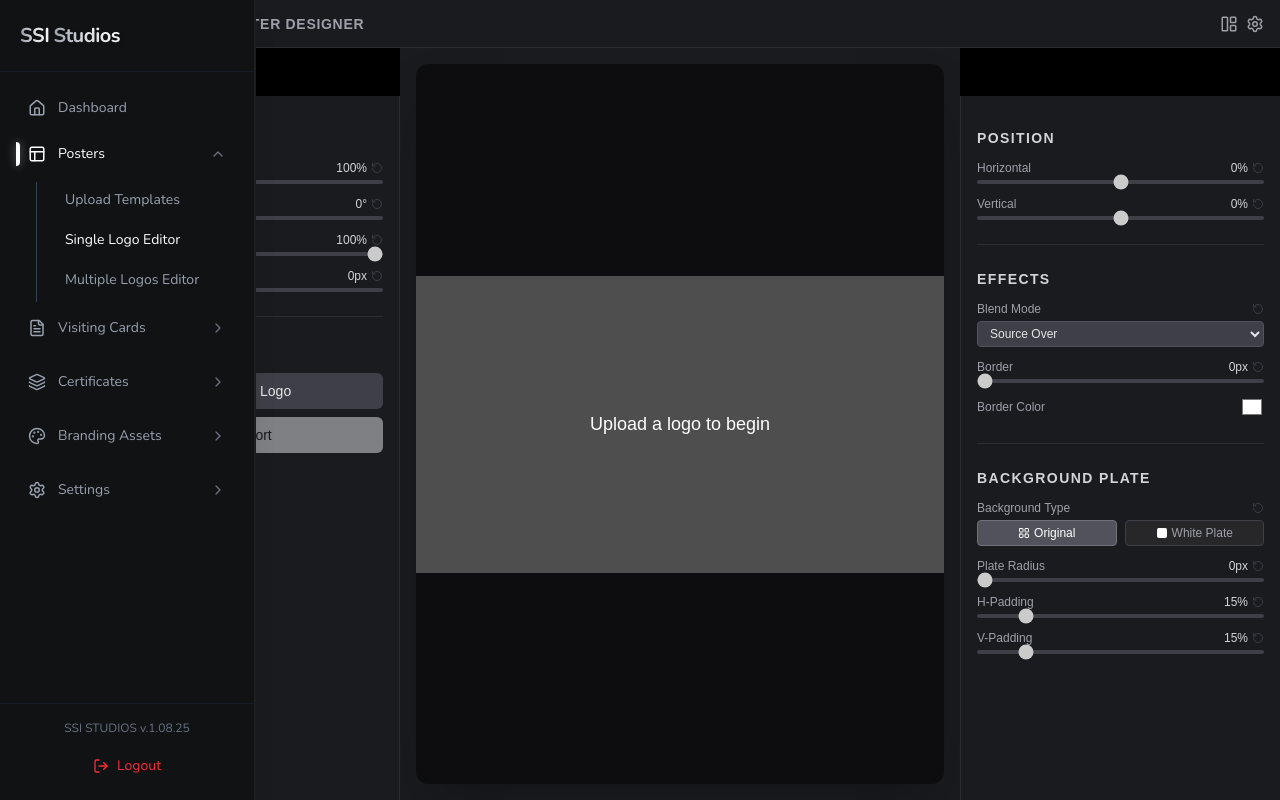
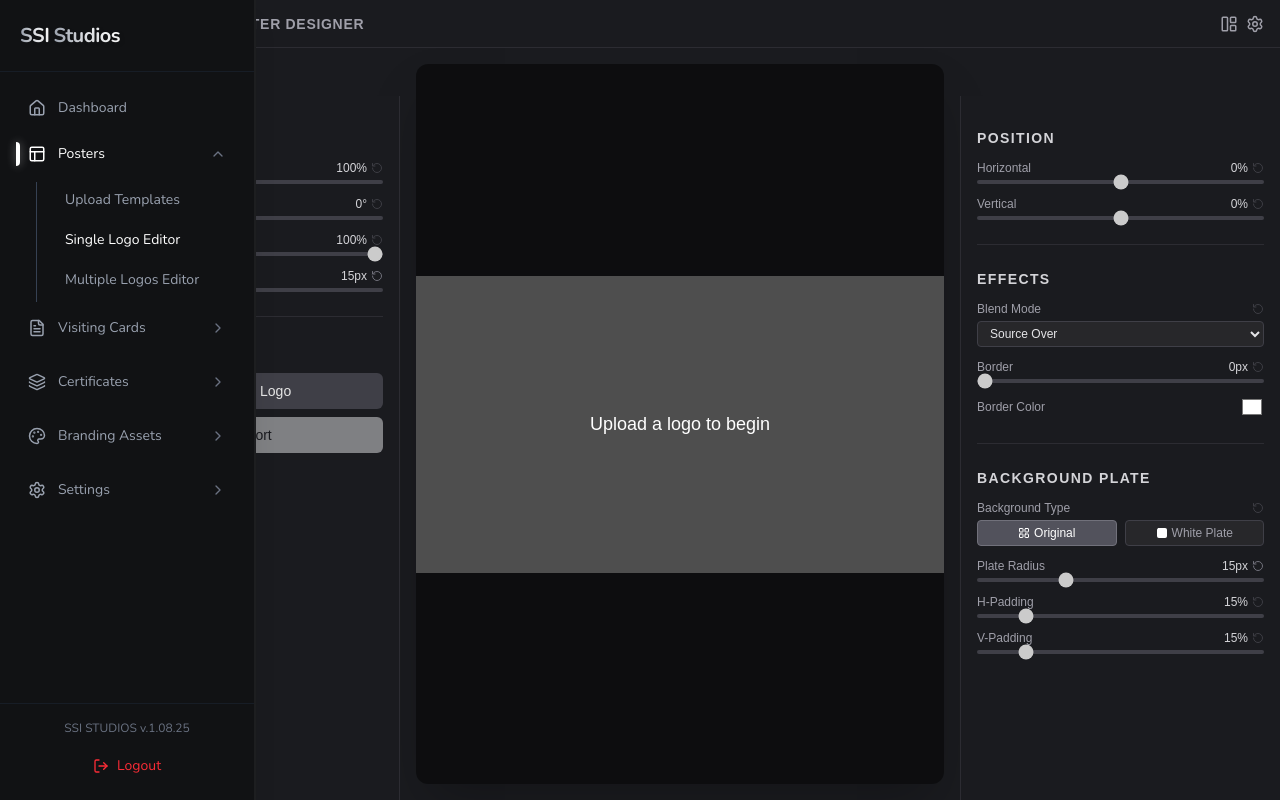
Before and after one commit to steeltroops-ai/ssistudios, a Next.js app: page /poster/editor/single-logo in a window 1280 px wide. Built offline with nearby package versions, Linux system fonts and the light colour scheme; sample sign-in values are in the browser's storage.

Commit message:
Update page.tsx

```diff
--- a/app/poster/editor/single-logo/page.tsx
+++ b/app/poster/editor/single-logo/page.tsx
@@ -8,18 +8,12 @@ import {
   PlusCircle,
   Download,
   RotateCcw,
-  Maximize2,
-  Minimize2,
-  Droplets,
-  Ruler,
-  Paintbrush,
-  Square,
   LayoutGrid,
-  LayoutPanelLeft
+  LayoutPanelLeft,
+  Square
 } from 'lucide-react'
 
 // --- HELPER FUNCTIONS ---
-// Helper functions remain unchanged, but I've added one new function for the curved plate.
 function drawRoundedRect(
   ctx: CanvasRenderingContext2D,
   x: number,
@@ -314,10 +308,10 @@ export default function PosterEditor() {
   const [logoBlendMode, setLogoBlendMode] = useState<BlendMode>('source-over')
   const [logoHorizontalOffset, setLogoHorizontalOffset] = useState(0);
   const [logoVerticalOffset, setLogoVerticalOffset] = useState(0);
-  const [logoRadius, setLogoRadius] = useState(0);
+  const [logoRadius, setLogoRadius] = useState(15); // Default to 15px radius
   const [logoPlateHorizontalPadding, setLogoPlateHorizontalPadding] = useState(15);
   const [logoPlateVerticalPadding, setLogoPlateVerticalPadding] = useState(15);
-  const [logoPlateRadius, setLogoPlateRadius] = useState(0);
+  const [logoPlateRadius, setLogoPlateRadius] = useState(15); // Default to 15px radius
 
   const [exportSettings, setExportSettings] = useState({
     format: 'jpeg' as ExportFormat,
@@ -327,7 +321,6 @@ export default function PosterEditor() {
 
   const [isLeftSidebarOpen, setIsLeftSidebarOpen] = useState(true)
   const [isRightSidebarOpen, setIsRightSidebarOpen] = useState(true)
-
 
   const previewWidth = 1920
   const previewHeight = 1080
@@ -532,7 +525,7 @@ export default function PosterEditor() {
     exportCanvas.width = outW
     exportCanvas.height = outH
     ctx.imageSmoothingEnabled = true
-    ;(ctx as any).imageSmoothingQuality = 'high'
+      ; (ctx as any).imageSmoothingQuality = 'high'
 
     ctx.drawImage(baseImage, 0, 0, outW, outH)
 
@@ -609,7 +602,7 @@ export default function PosterEditor() {
 
   const Section = ({ title, children }: { title: string; children: React.ReactNode }) => (
     <div className="flex flex-col gap-3">
-      <h3 className="text-sm font-semibold text-zinc-300 uppercase tracking-widest">{title}</h3>
+      <h3 className="text-sm font-semibold text-zinc-300 uppercase tracking-widest font-display">{title}</h3>
       {children}
     </div>
   )
@@ -619,7 +612,7 @@ export default function PosterEditor() {
       <div className="flex items-center justify-between text-zinc-400 text-xs font-medium">
         <span>{label}</span>
         <div className="flex items-center gap-1">
-          <span className="text-zinc-300">{value}{unit}</span>
+          <span className="text-zinc-300 font-sans">{value}{unit}</span>
           <ResetButton onReset={onReset} isDefault={isDefault} />
         </div>
       </div>
@@ -628,26 +621,29 @@ export default function PosterEditor() {
   )
 
   return (
-<div className="absolute top-0 bottom-0 right-0 left-20 bg-black text-neutral-200 overflow-hidden flex flex-col">
+    // Note: You need to have the Bebas Neue and Roboto fonts configured in your Tailwind CSS setup or imported via a CSS file.
+    // Example: @import url('https://fonts.googleapis.com/css2?family=Bebas+Neue&family=Roboto:wght@400;500;700&display=swap');
+    // Then add `font-sans: ['Bebas Neue', ...], font-display: ['Roboto', ...]` to your tailwind.config.js
+    <div className="absolute top-0 bottom-0 right-0 left-20 bg-[#1a1b1f] text-neutral-200 overflow-hidden flex flex-col font-sans">
 
       {/* Header */}
       <header className="absolute top-0 left-0 right-0 h-12 flex items-center justify-between px-4 bg-[#1a1b1f] border-b border-zinc-700/50 z-20">
         <div className="flex items-center gap-4">
-          <h1 className="text-sm font-bold tracking-wider uppercase text-zinc-400">
+          <h1 className="text-sm font-bold tracking-wider uppercase text-zinc-400 font-display">
             Professional Poster Designer
           </h1>
         </div>
         <div className="flex items-center gap-2">
           <button
             onClick={() => setIsLeftSidebarOpen(!isLeftSidebarOpen)}
-            className="text-zinc-400 hover:text-zinc-200 transition-colors cursor-pointer"
+            className="text-zinc-400 hover:text-zinc-200 transition-colors duration-200 cursor-pointer"
             aria-label="Toggle left sidebar"
           >
             <LayoutPanelLeft size={18} />
           </button>
           <button
             onClick={() => setIsRightSidebarOpen(!isRightSidebarOpen)}
-            className="text-zinc-400 hover:text-zinc-200 transition-colors cursor-pointer"
+            className="text-zinc-400 hover:text-zinc-200 transition-colors duration-200 cursor-pointer"
             aria-label="Toggle right sidebar"
           >
             <Settings size={18} />
@@ -668,7 +664,7 @@ export default function PosterEditor() {
               className="absolute lg:relative left-0 top-12 bottom-0 w-80 bg-[#1a1b1f] border-r border-zinc-700/50 flex flex-col p-4 z-10 overflow-y-auto custom-scrollbar"
             >
               <button
-                className="absolute top-2 right-2 p-1 text-zinc-500 hover:text-zinc-300 lg:hidden cursor-pointer"
+                className="absolute top-2 right-2 p-1 text-zinc-500 hover:text-zinc-300 lg:hidden transition-colors cursor-pointer"
                 onClick={() => setIsLeftSidebarOpen(false)}
                 aria-label="Close sidebar"
               >
@@ -683,7 +679,7 @@ export default function PosterEditor() {
                     onReset={() => setLogoZoom(100)}
                     isDefault={logoZoom === 100}
                   >
-                    <input type="range" min="10" max="200" value={logoZoom} onChange={(e) => setLogoZoom(Number(e.target.value))} className="w-full h-1 bg-zinc-700 rounded-lg appearance-none cursor-pointer range-slider" disabled={!logoImage} />
+                    <input type="range" min="10" max="200" value={logoZoom} onChange={(e) => setLogoZoom(Number(e.target.value))} className="w-full h-1 bg-zinc-700 rounded-lg appearance-none cursor-pointer transition-colors duration-200 range-slider" disabled={!logoImage} />
                   </InputGroup>
                   <InputGroup
                     label="Rotation"
@@ -692,7 +688,7 @@ export default function PosterEditor() {
                     onReset={() => setLogoRotation(0)}
                     isDefault={logoRotation === 0}
                   >
-                    <input type="range" min="-180" max="180" value={logoRotation} onChange={(e) => setLogoRotation(Number(e.target.value))} className="w-full h-1 bg-zinc-700 rounded-lg appearance-none cursor-pointer range-slider" disabled={!logoImage} />
+                    <input type="range" min="-180" max="180" value={logoRotation} onChange={(e) => setLogoRotation(Number(e.target.value))} className="w-full h-1 bg-zinc-700 rounded-lg appearance-none cursor-pointer transition-colors duration-200 range-slider" disabled={!logoImage} />
                   </InputGroup>
                   <InputGroup
                     label="Opacity"
@@ -701,7 +697,7 @@ export default function PosterEditor() {
                     onReset={() => setLogoOpacity(100)}
                     isDefault={logoOpacity === 100}
                   >
-                    <input type="range" min="0" max="100" value={logoOpacity} onChange={(e) => setLogoOpacity(Number(e.target.value))} className="w-full h-1 bg-zinc-700 rounded-lg appearance-none cursor-pointer range-slider" disabled={!logoImage} />
+                    <input type="range" min="0" max="100" value={logoOpacity} onChange={(e) => setLogoOpacity(Number(e.target.value))} className="w-full h-1 bg-zinc-700 rounded-lg appearance-none cursor-pointer transition-colors duration-200 range-slider" disabled={!logoImage} />
                   </InputGroup>
                   <InputGroup
                     label="Corner Radius"
@@ -710,7 +706,7 @@ export default function PosterEditor() {
                     onReset={() => setLogoRadius(0)}
                     isDefault={logoRadius === 0}
                   >
-                    <input type="range" min="0" max="50" value={logoRadius} onChange={(e) => setLogoRadius(Number(e.target.value))} className="w-full h-1 bg-zinc-700 rounded-lg appearance-none cursor-pointer range-slider" disabled={!logoImage} />
+                    <input type="range" min="0" max="50" value={logoRadius} onChange={(e) => setLogoRadius(Number(e.target.value))} className="w-full h-1 bg-zinc-700 rounded-lg appearance-none cursor-pointer transition-colors duration-200 range-slider" disabled={!logoImage} />
                   </InputGroup>
                 </Section>
                 <div className="w-full h-px bg-zinc-700/50" />
@@ -719,14 +715,14 @@ export default function PosterEditor() {
                     <button
                       onClick={() => { fileInputRef.current?.click() }}
                       disabled={uploading}
-                      className="flex items-center justify-center gap-2 px-3 py-2 text-sm font-medium rounded-md bg-zinc-700 hover:bg-zinc-600 transition-colors disabled:opacity-50 disabled:cursor-not-allowed cursor-pointer"
+                      className="flex items-center justify-center gap-2 px-3 py-2 text-sm font-medium rounded-md bg-zinc-700 hover:bg-zinc-600 transition-colors duration-200 disabled:opacity-50 disabled:cursor-not-allowed cursor-pointer"
                     >
                       <PlusCircle size={16} /> Upload Logo
                     </button>
                     <button
                       onClick={handleGenerateClick}
                       disabled={!logoImage || generating}
-                      className="flex items-center justify-center gap-2 px-3 py-2 text-sm font-medium rounded-md bg-zinc-200 text-zinc-900 hover:bg-zinc-300 transition-colors disabled:opacity-50 disabled:cursor-not-allowed cursor-pointer"
+                      className="flex items-center justify-center gap-2 px-3 py-2 text-sm font-medium rounded-md bg-zinc-200 text-[#1a1b1f] hover:bg-zinc-300 transition-colors duration-200 disabled:opacity-50 disabled:cursor-not-allowed cursor-pointer"
                     >
                       <Download size={16} /> Export
                     </button>
@@ -741,7 +737,7 @@ export default function PosterEditor() {
         {/* Central Preview Area */}
         <div className="flex-1 flex items-center justify-center p-4 bg-[#1a1b1f] relative">
           {!baseImage && (
-            <div className="absolute inset-0 flex items-center justify-center text-zinc-500 text-lg font-light">
+            <div className="absolute inset-0 flex items-center justify-center text-zinc-500 text-lg font-light font-sans">
               Loading base image...
             </div>
           )}
@@ -751,7 +747,7 @@ export default function PosterEditor() {
               className="w-full h-full object-contain"
             />
             {(!logoImage) && (
-              <div className="absolute inset-0 flex items-center justify-center bg-black/50 text-white text-lg font-light">
+              <div className="absolute inset-0 flex items-center justify-center bg-black/50 text-white text-lg font-light font-sans">
                 Upload a logo to begin
               </div>
             )}
@@ -770,7 +766,7 @@ export default function PosterEditor() {
               className="absolute lg:relative right-0 top-12 bottom-0 w-80 bg-[#1a1b1f] border-l border-zinc-700/50 flex flex-col p-4 z-10 overflow-y-auto custom-scrollbar"
             >
               <button
-                className="absolute top-2 left-2 p-1 text-zinc-500 hover:text-zinc-300 lg:hidden cursor-pointer"
+                className="absolute top-2 left-2 p-1 text-zinc-500 hover:text-zinc-300 lg:hidden transition-colors cursor-pointer"
                 onClick={() => setIsRightSidebarOpen(false)}
                 aria-label="Close sidebar"
               >
@@ -786,7 +782,7 @@ export default function PosterEditor() {
                     onReset={() => setLogoHorizontalOffset(0)}
                     isDefault={logoHorizontalOffset === 0}
                   >
-                    <input type="range" min="-50" max="50" value={logoHorizontalOffset} onChange={(e) => setLogoHorizontalOffset(Number(e.target.value))} className="w-full h-1 bg-zinc-700 rounded-lg appearance-none cursor-pointer range-slider" disabled={!logoImage} />
+                    <input type="range" min="-50" max="50" value={logoHorizontalOffset} onChange={(e) => setLogoHorizontalOffset(Number(e.target.value))} className="w-full h-1 bg-zinc-700 rounded-lg appearance-none cursor-pointer transition-colors duration-200 range-slider" disabled={!logoImage} />
                   </InputGroup>
                   <InputGroup
                     label="Vertical"
@@ -795,7 +791,7 @@ export default function PosterEditor() {
                     onReset={() => setLogoVerticalOffset(0)}
                     isDefault={logoVerticalOffset === 0}
                   >
-                    <input type="range" min="-50" max="50" value={logoVerticalOffset} onChange={(e) => setLogoVerticalOffset(Number(e.target.value))} className="w-full h-1 bg-zinc-700 rounded-lg appearance-none cursor-pointer range-slider" disabled={!logoImage} />
+                    <input type="range" min="-50" max="50" value={logoVerticalOffset} onChange={(e) => setLogoVerticalOffset(Number(e.target.value))} className="w-full h-1 bg-zinc-700 rounded-lg appearance-none cursor-pointer transition-colors duration-200 range-slider" disabled={!logoImage} />
                   </InputGroup>
                 </Section>
                 <div className="w-full h-px bg-zinc-700/50" />
@@ -809,7 +805,7 @@ export default function PosterEditor() {
                       value={logoBlendMode}
                       onChange={(e) => setLogoBlendMode(e.target.value as BlendMode)}
                       disabled={!logoImage}
-                      className="w-full px-2 py-1 text-xs rounded bg-zinc-700 border border-zinc-600 text-zinc-200 focus:ring-1 focus:ring-zinc-500 focus:border-zinc-500 cursor-pointer transition-colors"
+                      className="w-full px-2 py-1 text-xs rounded bg-zinc-800 border border-zinc-700 text-zinc-200 focus:ring-1 focus:ring-zinc-500 focus:border-zinc-500 cursor-pointer transition-colors duration-200"
                     >
                       {BLEND_MODES.map((mode) => (
                         <option key={mode} value={mode}>
@@ -825,7 +821,7 @@ export default function PosterEditor() {
                     onReset={() => setLogoBorderWidth(0)}
                     isDefault={logoBorderWidth === 0}
                   >
-                    <input type="range" min="0" max="20" value={logoBorderWidth} onChange={(e) => setLogoBorderWidth(Number(e.target.value))} className="w-full h-1 bg-zinc-700 rounded-lg appearance-none cursor-pointer range-slider" disabled={!logoImage} />
+                    <input type="range" min="0" max="20" value={logoBorderWidth} onChange={(e) => setLogoBorderWidth(Number(e.target.value))} className="w-full h-1 bg-zinc-700 rounded-lg appearance-none cursor-pointer transition-colors duration-200 range-slider" disabled={!logoImage} />
                     <div className="flex items-center justify-between text-zinc-400 text-xs font-medium mt-2">
                       <span>Border Color</span>
                       <input type="color" value={logoBorderColor} onChange={(e) => setLogoBorderColor(e.target.value)} disabled={!logoImage || logoBorderWidth === 0} className="w-6 h-6 rounded-sm border-none cursor-pointer" />
@@ -845,14 +841,14 @@ export default function PosterEditor() {
                     <div className="flex gap-2">
                       <button
                         onClick={() => setBackgroundType('original')}
-                        className={`flex-1 flex items-center justify-center gap-1 px-2 py-1 text-xs rounded border transition-colors cursor-pointer ${backgroundType === 'original' ? 'bg-zinc-600 border-zinc-500 text-white' : 'bg-zinc-800 border-zinc-700 text-zinc-400 hover:bg-zinc-700'}`}
+                        className={`flex-1 flex items-center justify-center gap-1 px-2 py-1 text-xs rounded border transition-colors duration-200 cursor-pointer ${backgroundType === 'original' ? 'bg-zinc-600 border-zinc-500 text-white' : 'bg-zinc-800 border-zinc-700 text-zinc-400 hover:bg-zinc-700'}`}
                         disabled={!logoImage}
                       >
                         <LayoutGrid size={12} /> Original
                       </button>
                       <button
                         onClick={() => setBackgroundType('white')}
-                        className={`flex-1 flex items-center justify-center gap-1 px-2 py-1 text-xs rounded border transition-colors cursor-pointer ${backgroundType === 'white' ? 'bg-zinc-600 border-zinc-500 text-white' : 'bg-zinc-800 border-zinc-700 text-zinc-400 hover:bg-zinc-700'}`}
+                        className={`flex-1 flex items-center justify-center gap-1 px-2 py-1 text-xs rounded border transition-colors duration-200 cursor-pointer ${backgroundType === 'white' ? 'bg-zinc-600 border-zinc-500 text-white' : 'bg-zinc-800 border-zinc-700 text-zinc-400 hover:bg-zinc-700'}`}
                         disabled={!logoImage}
                       >
                         <Square size={12} fill="white" stroke="white" /> White Plate
@@ -866,7 +862,7 @@ export default function PosterEditor() {
                     onReset={() => setLogoPlateRadius(0)}
                     isDefault={logoPlateRadius === 0}
                   >
-                    <input type="range" min="0" max="50" value={logoPlateRadius} onChange={(e) => setLogoPlateRadius(Number(e.target.value))} className="w-full h-1 bg-zinc-700 rounded-lg appearance-none cursor-pointer range-slider" disabled={!logoImage || backgroundType !== 'white'} />
+                    <input type="range" min="0" max="50" value={logoPlateRadius} onChange={(e) => setLogoPlateRadius(Number(e.target.value))} className="w-full h-1 bg-zinc-700 rounded-lg appearance-none cursor-pointer transition-colors duration-200 range-slider" disabled={!logoImage || backgroundType !== 'white'} />
                   </InputGroup>
                   <InputGroup
                     label="H-Padding"
@@ -875,7 +871,7 @@ export default function PosterEditor() {
                     onReset={() => setLogoPlateHorizontalPadding(15)}
                     isDefault={logoPlateHorizontalPadding === 15}
                   >
-                    <input type="range" min="0" max="100" value={logoPlateHorizontalPadding} onChange={(e) => setLogoPlateHorizontalPadding(Number(e.target.value))} className="w-full h-1 bg-zinc-700 rounded-lg appearance-none cursor-pointer range-slider" disabled={!logoImage || backgroundType !== 'white'} />
+                    <input type="range" min="0" max="100" value={logoPlateHorizontalPadding} onChange={(e) => setLogoPlateHorizontalPadding(Number(e.target.value))} className="w-full h-1 bg-zinc-700 rounded-lg appearance-none cursor-pointer transition-colors duration-200 range-slider" disabled={!logoImage || backgroundType !== 'white'} />
                   </InputGroup>
                   <InputGroup
                     label="V-Padding"
@@ -884,7 +880,7 @@ export default function PosterEditor() {
                     onReset={() => setLogoPlateVerticalPadding(15)}
                     isDefault={logoPlateVerticalPadding === 15}
                   >
-                    <input type="range" min="0" max="100" value={logoPlateVerticalPadding} onChange={(e) => setLogoPlateVerticalPadding(Number(e.target.value))} className="w-full h-1 bg-zinc-700 rounded-lg appearance-none cursor-pointer range-slider" disabled={!logoImage || backgroundType !== 'white'} />
+                    <input type="range" min="0" max="100" value={logoPlateVerticalPadding} onChange={(e) => setLogoPlateVerticalPadding(Number(e.target.value))} className="w-full h-1 bg-zinc-700 rounded-lg appearance-none cursor-pointer transition-colors duration-200 range-slider" disabled={!logoImage || backgroundType !== 'white'} />
                   </InputGroup>
                 </Section>
               </div>
@@ -899,7 +895,7 @@ export default function PosterEditor() {
               initial={{ opacity: 0 }}
               animate={{ opacity: 1 }}
               exit={{ opacity: 0 }}
-              className="absolute inset-0 bg-black/70 z-30 flex items-center justify-center backdrop-blur-sm"
+              className="absolute inset-0 bg-black/70 z-30 flex items-center justify-center backdrop-blur-sm font-sans"
             >
               <motion.div
                 initial={{ scale: 0.9, opacity: 0, y: 50 }}
@@ -908,7 +904,7 @@ export default function PosterEditor() {
                 className="bg-[#1a1b1f] rounded-lg p-6 w-96 max-w-full shadow-lg border border-zinc-700/50 flex flex-col gap-6"
               >
                 <div className="flex items-center justify-between">
-                  <h2 className="text-xl font-bold text-zinc-200">Export Options</h2>
+                  <h2 className="text-xl font-bold text-zinc-200 font-display">Export Options</h2>
                   <button onClick={() => setShowExportModal(false)} className="text-zinc-400 hover:text-zinc-200 transition-colors cursor-pointer">
                     <X size={20} />
                   </button>
@@ -919,13 +915,13 @@ export default function PosterEditor() {
                     <div className="flex gap-2 mt-1">
                       <button
                         onClick={() => setExportSettings({ ...exportSettings, format: 'jpeg' })}
-                        className={`flex-1 px-3 py-2 text-sm rounded-md transition-colors border cursor-pointer ${exportSettings.format === 'jpeg' ? 'bg-zinc-600 border-zinc-500 text-white' : 'bg-zinc-800 border-zinc-700 text-zinc-400 hover:bg-zinc-700'}`}
+                        className={`flex-1 px-3 py-2 text-sm rounded-md transition-colors duration-200 border cursor-pointer ${exportSettings.format === 'jpeg' ? 'bg-zinc-600 border-zinc-500 text-white' : 'bg-zinc-800 border-zinc-700 text-zinc-400 hover:bg-zinc-700'}`}
                       >
                         JPEG
                       </button>
                       <button
                         onClick={() => setExportSettings({ ...exportSettings, format: 'png' })}
-                        className={`flex-1 px-3 py-2 text-sm rounded-md transition-colors border cursor-pointer ${exportSettings.format === 'png' ? 'bg-zinc-600 border-zinc-500 text-white' : 'bg-zinc-800 border-zinc-700 text-zinc-400 hover:bg-zinc-700'}`}
+                        className={`flex-1 px-3 py-2 text-sm rounded-md transition-colors duration-200 border cursor-pointer ${exportSettings.format === 'png' ? 'bg-zinc-600 border-zinc-500 text-white' : 'bg-zinc-800 border-zinc-700 text-zinc-400 hover:bg-zinc-700'}`}
                       >
                         PNG
                       </button>
@@ -936,7 +932,7 @@ export default function PosterEditor() {
                     <select
                       value={exportSettings.resolution.name}
                       onChange={(e) => setExportSettings({ ...exportSettings, resolution: RESOLUTIONS.find(r => r.name === e.target.value) || RESOLUTIONS[0] })}
-                      className="w-full px-3 py-2 mt-1 text-sm rounded-md bg-zinc-800 border border-zinc-700 text-zinc-200 focus:ring-1 focus:ring-zinc-500 focus:border-zinc-500 cursor-pointer"
+                      className="w-full px-3 py-2 mt-1 text-sm rounded-md bg-zinc-800 border border-zinc-700 text-zinc-200 focus:ring-1 focus:ring-zinc-500 focus:border-zinc-500 cursor-pointer transition-colors duration-200"
                     >
                       {RESOLUTIONS.map((res) => (
                         <option key={res.name} value={res.name}>
@@ -955,14 +951,14 @@ export default function PosterEditor() {
                         step="0.1"
                         value={exportSettings.quality}
                         onChange={(e) => setExportSettings({ ...exportSettings, quality: Number(e.target.value) })}
-                        className="w-full h-1 bg-zinc-700 rounded-lg appearance-none cursor-pointer range-slider mt-1"
+                        className="w-full h-1 bg-zinc-700 rounded-lg appearance-none cursor-pointer transition-colors duration-200 range-slider mt-1"
                       />
                       <span className="text-xs text-zinc-400 text-right block">{Math.round(exportSettings.quality * 100)}%</span>
                     </div>
                   )}
                 </div>
                 <div className="flex justify-end">
-                  <button onClick={executeExport} className="px-5 py-2 text-sm rounded-md bg-zinc-200 text-zinc-900 hover:bg-zinc-300 transition-colors font-medium cursor-pointer">
+                  <button onClick={executeExport} className="px-5 py-2 text-sm rounded-md bg-zinc-200 text-[#1a1b1f] hover:bg-zinc-300 transition-colors duration-200 font-medium cursor-pointer">
                     Download Image
                   </button>
                 </div>
@@ -971,18 +967,16 @@ export default function PosterEditor() {
           )}
         </AnimatePresence>
 
-      </main>
-
         {/* Loading overlay */}
         {(uploading || generating) && (
-        <div className="absolute inset-0 bg-black/70 z-40 flex flex-col items-center justify-center text-white">
+          <div className="absolute inset-0 bg-black/70 z-40 flex flex-col items-center justify-center text-white font-sans">
             <div className="w-12 h-12 border-4 border-gray-500 border-t-zinc-200 rounded-full animate-spin"></div>
             <span className="mt-4 text-sm font-light">
               {uploading ? 'Loading logo...' : 'Generating image...'}
             </span>
           </div>
         )}
-
+      </main>
     </div>
   )
 }
```
Lines whose indentation alone changed are shown as unchanged.
